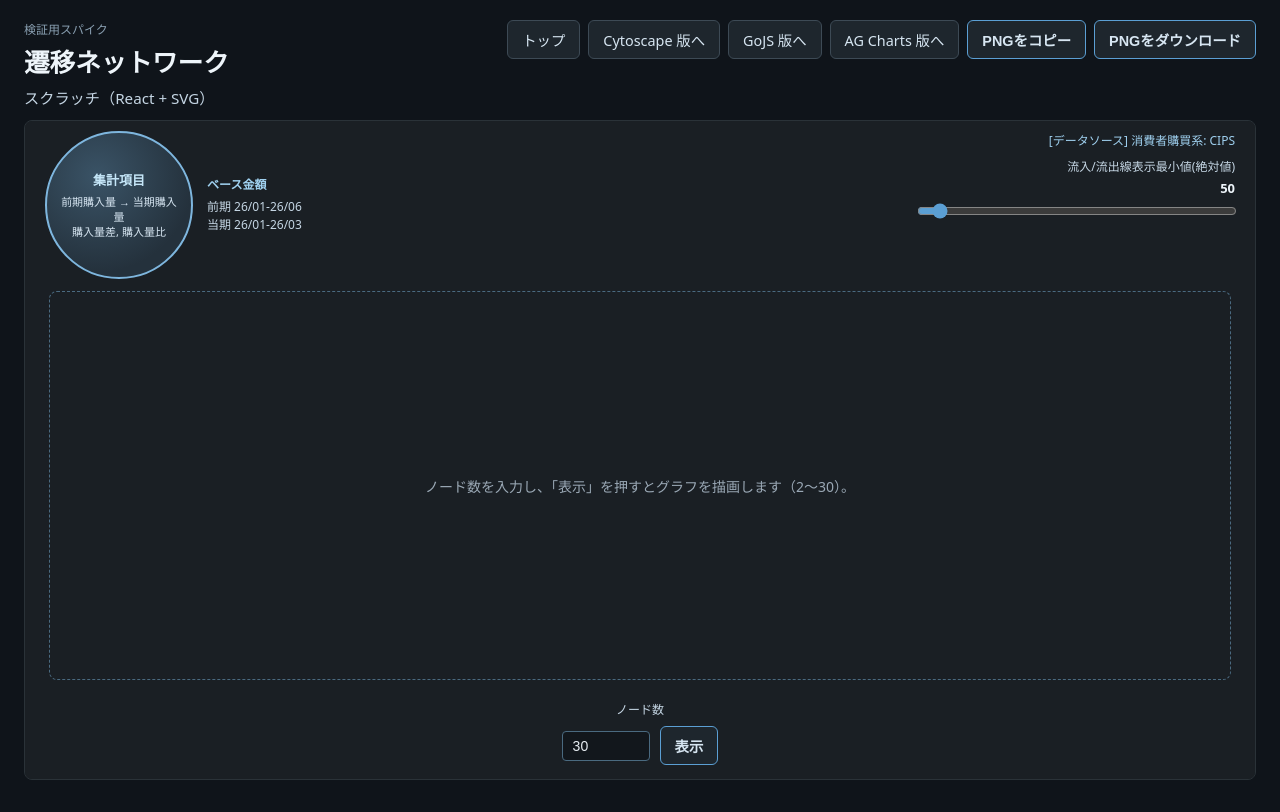
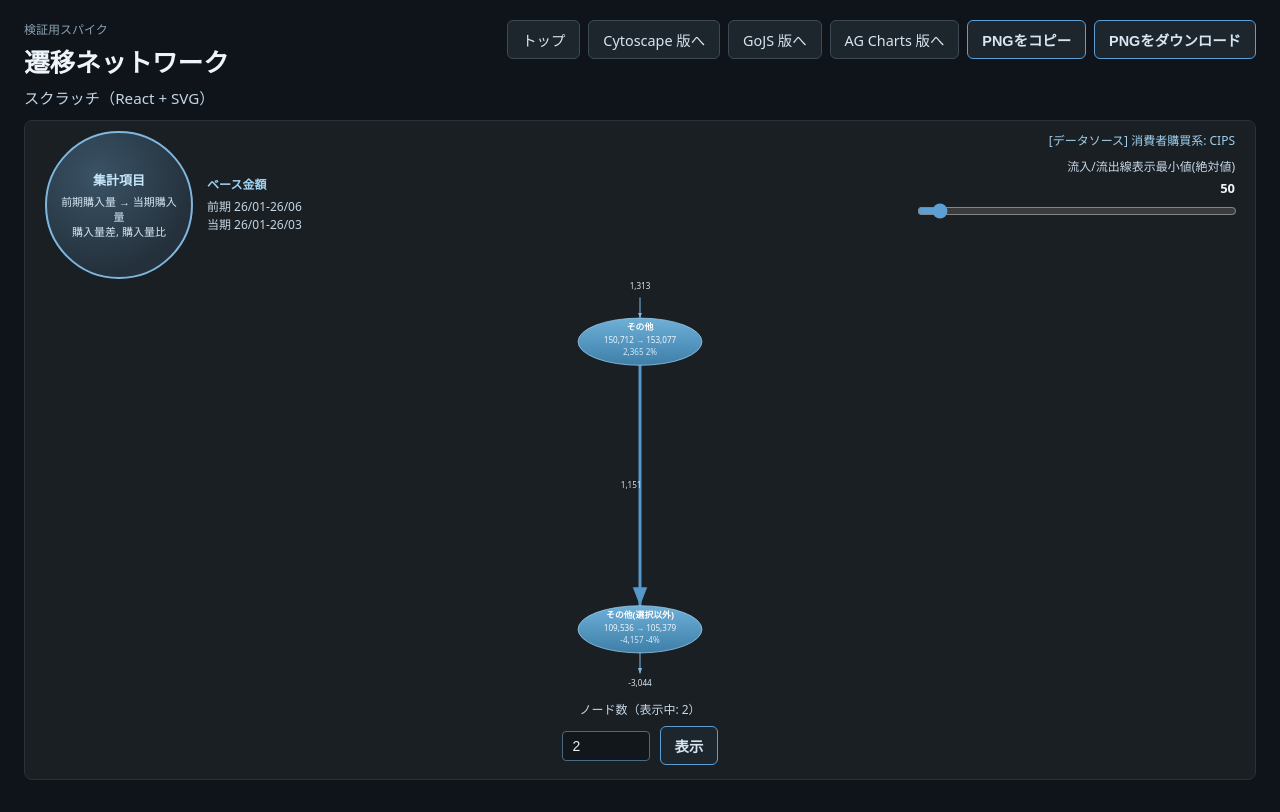
Before and after one commit to xpendev/graphtest, a React (Vite) app: page /transition-network in a window 1280 px wide. Built offline with nearby package versions, Linux system fonts and the light colour scheme; what ag-charts-enterprise, gojs would draw is missing.

Commit message:
ノードのデフォルトを2二変更

```diff
--- a/src/transitionNetworkScratch/ScratchPage.tsx
+++ b/src/transitionNetworkScratch/ScratchPage.tsx
@@ -20,9 +20,9 @@ export function ScratchPage() {
   const [isCopying, setIsCopying] = useState(false)
   const [isDownloading, setIsDownloading] = useState(false)
   /** テキストボックスの入力値（未確定） */
-  const [draftNodeCount, setDraftNodeCount] = useState(String(NODE_COUNT_MAX))
-  /** 表示ボタン確定後のノード数。null の間はグラフ非表示 */
-  const [nodeCount, setNodeCount] = useState<number | null>(null)
+  const [draftNodeCount, setDraftNodeCount] = useState(String(NODE_COUNT_MIN))
+  /** 表示ボタン確定後のノード数 */
+  const [nodeCount, setNodeCount] = useState<number | null>(NODE_COUNT_MIN)
   const [edgeMinAbs, setEdgeMinAbs] = useState(EDGE_MIN_DEFAULT)
   const [tooltip, setTooltip] = useState<TooltipState | null>(null)
   const [hoverEdgeKey, setHoverEdgeKey] = useState<string | null>(null)
```
